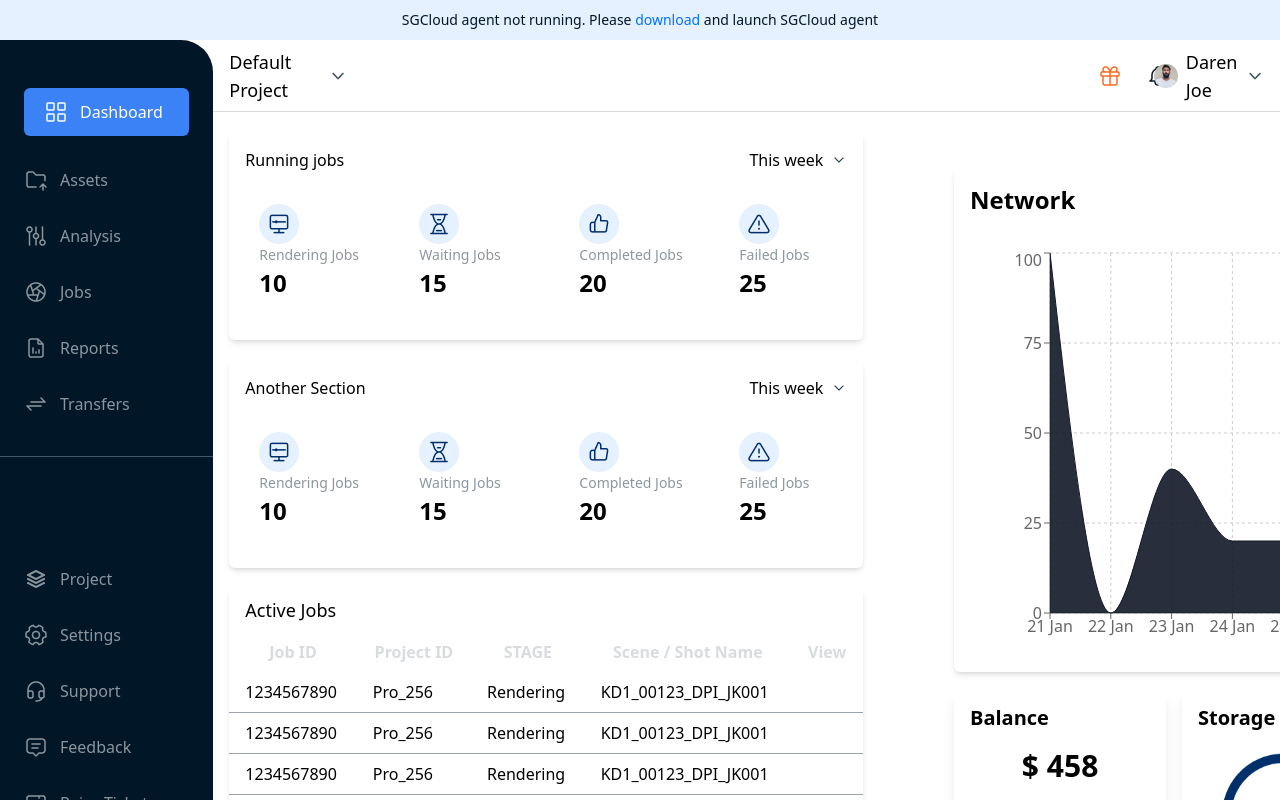
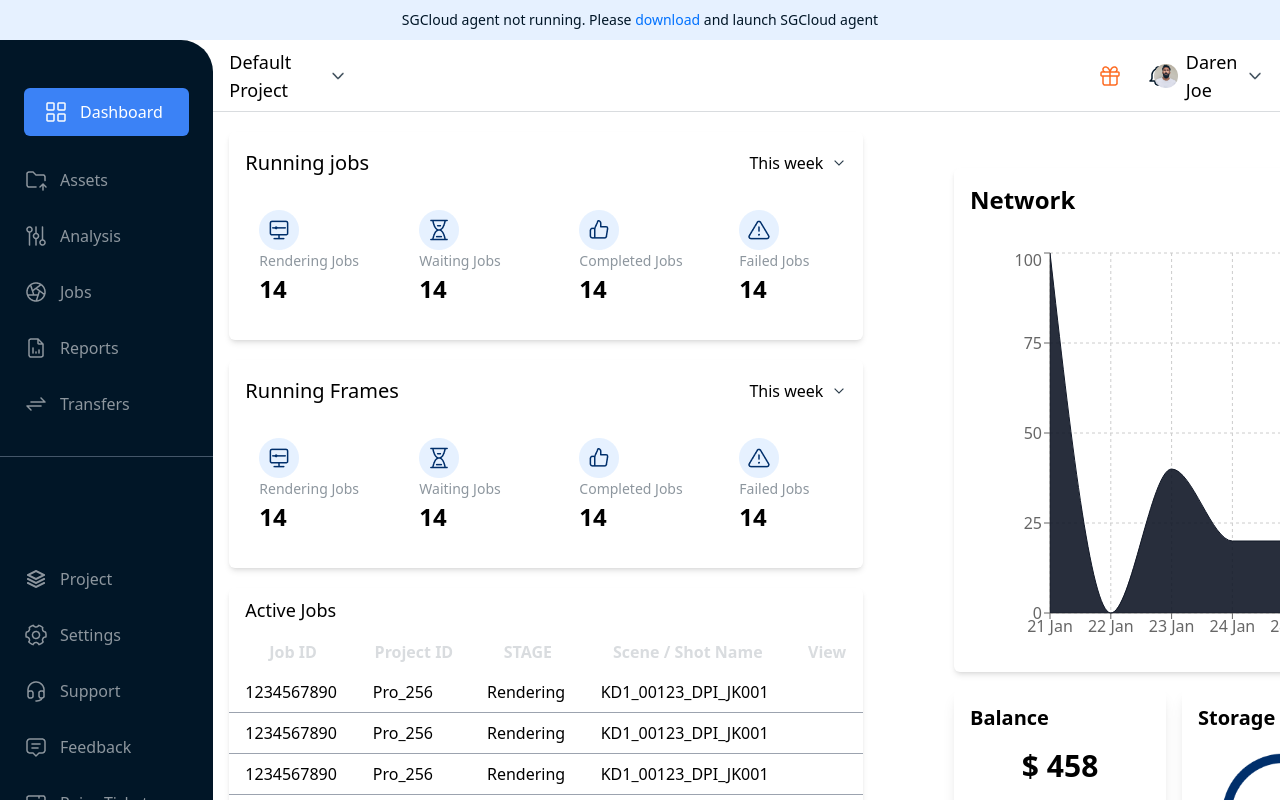
Before and after one commit to prsanjeet12/assignment2, a React (Create React App) app: page / in a window 1280 px wide. Shown: the top 800 px of the page. Built offline with nearby package versions, Linux system fonts and the light colour scheme.

Commit message:
final update

```diff
--- a/src/Components/Dashboard/AdditionalItems.jsx
+++ b/src/Components/Dashboard/AdditionalItems.jsx
@@ -10,22 +10,22 @@ const AdditionalItems = () => {
       <div className="flex-1 mb-4">
         <img src={group11} alt="" />
         <p className=''>Rendering Jobs</p>
-        <span className="font-bold text-black text-[24px]">10</span>
+        <span className="font-bold text-black text-[24px]">14</span>
       </div>
       <div className="flex-1 mb-4">
         <img src={group12} alt="" />
         <p>Waiting Jobs</p>
-        <span className="font-bold text-black text-[24px]">15</span>
+        <span className="font-bold text-black text-[24px]">14</span>
       </div>
       <div className="flex-1 mb-4">
         <img src={group10} alt="" />
         <p>Completed Jobs</p>
-        <span className="font-bold text-black text-[24px]">20</span>
+        <span className="font-bold text-black text-[24px]">14</span>
       </div>
       <div className="flex-1 mb-4">
         <img src={group13} alt="" />
         <p>Failed Jobs</p>
-        <span className="font-bold text-black text-[24px]">25</span>
+        <span className="font-bold text-black text-[24px]">14</span>
       </div>
     </div>
   );
--- /dev/null
+++ b/src/Components/Dashboard/MenuItems.jsx
@@ -0,0 +1,14 @@
+import React from 'react';
+
+const MenuItem = ({ icon, text, active = false }) => {
+  const menuItemClass = active ? "bg-blue-500 text-white pb-6 h-12 rounded-md text-center flex tex-center px-5" : "text-[#8D969E] hover:text-[#FFD166]";
+
+  return (
+    <div className={`flex items-center cursor-pointer mb-2 ${menuItemClass}`}>
+      <img src={icon} alt={text} className="w-6 h-6 mr-3 mt-6" />
+      <span className="mt-6">{text}</span>
+    </div>
+  );
+};
+
+export default MenuItem;
--- a/src/Components/Dashboard/MiddleContainer.jsx
+++ b/src/Components/Dashboard/MiddleContainer.jsx
@@ -11,7 +11,7 @@ const MiddleContainer = () => {
       <div className="w-full lg:w-[634px] h-[208px] bg-[#FFFFF] shadow-md mb-4 lg:mb-0 relative rounded-md">
         <div className='flex items-center justify-between p-4'>
           <div>
-            <h1 className='font-medium'>Running jobs</h1>
+            <h1 className='font-medium text-[20px]'>Running jobs</h1>
           </div>
           <div className='flex items-center font-medium'>
             <p className='pr-2'>This week</p>
@@ -27,7 +27,7 @@ const MiddleContainer = () => {
       lg:w-[634px] h-[208px] bg-[#FFFFF] shadow-md mb-4 lg:mb-0 relative rounded-md">
         <div className='flex items-center justify-between p-4'>
           <div>
-            <h1 className='font-medium'>Another Section</h1>
+            <h1 className='font-medium text-[20px]'>Running Frames</h1>
           </div>
           <div className='flex items-center font-medium'>
             <p className='pr-2'>This week</p>
--- a/src/Components/Dashboard/Sidebar.jsx
+++ b/src/Components/Dashboard/Sidebar.jsx
@@ -1,9 +1,9 @@
 import React from 'react';
+import MenuItem from './MenuItems';
 import icon1 from '../../assets/Frame (1).png';
 import icon2 from '../../assets/Frame 2.png';
 import icon3 from '../../assets/Frame (2).png';
 import icon4 from '../../assets/Frame (12).png';
-
 import icon5 from '../../assets/Frame (4).png';
 import icon6 from '../../assets/Frame (6).png';
 import icon7 from '../../assets/Frame (7).png';
@@ -14,9 +14,9 @@ import icon11 from '../../assets/Frame (11).png';
 
 const Sidebar = () => {
   return (
-    <div className="bg-[#011627]
-     h-[984px] w-full md:w-64 top-[40px] left-0
-      border-[#011627] rounded-r-[32px]  flex-col hidden sm:hidden lg:flex md:hidden">
+    <div className="bg-[#011627] h-[984px] w-full md:w-64
+    top-[40px] left-0 border-[#011627] rounded-r-[32px]
+    flex-col hidden sm:hidden lg:flex md:hidden">
       <div className="overflow-y-auto flex-grow">
         <div className="py-4 mt-8 px-6">
           <MenuItem icon={icon1} text="Dashboard" active={true} />
@@ -39,15 +39,4 @@ const Sidebar = () => {
   );
 };
 
-const MenuItem = ({ icon, text, active = false }) => {
-  const menuItemClass = active ? "bg-blue-500 text-white pb-6 h-12 rounded-md text-center flex tex-center px-5" : "text-[#8D969E] hover:text-[#FFD166]";
-
-  return (
-    <div className={`flex items-center cursor-pointer mb-2 ${menuItemClass}`}>
-      <img src={icon} alt={text} className="w-6 h-6 mr-3 mt-6" />
-      <span className="mt-6">{text}</span>
-    </div>
-  );
-};
-
 export default Sidebar;
--- a/src/pages/MainPage.jsx
+++ b/src/pages/MainPage.jsx
@@ -15,7 +15,7 @@ const MainPage = () => {
       <div className="flex flex-col w-full ">
         <Header />
         {/* <Footer/> */}
-        <div className='mt-5 lg:flex flex-col'>
+        <div className='mt-5  flex-col'>
           <MiddleContainer className="mt-4" />
           <RightContainer/>
 
```
Also changed, not shown: src/Components/Dashboard/Header.jsx (+6 -7 lines).
